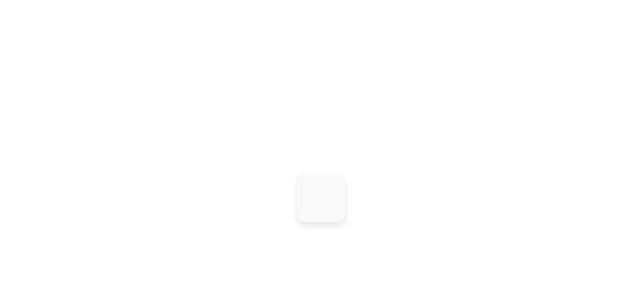
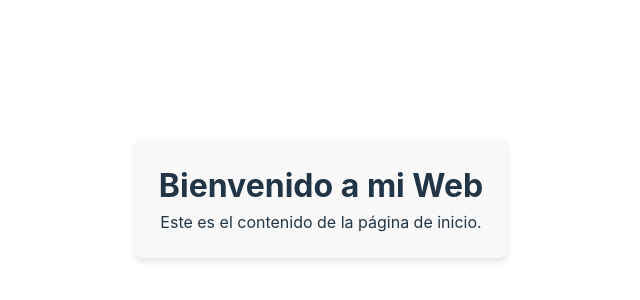
Before and after one commit to Roaham/Roaham.github.io, a SvelteKit app: page / in a window 1280 px wide. Shown: the part 202-502 px from the top of the page, without its empty margins (319-959 px from the left). Built offline with nearby package versions, Linux system fonts and the light colour scheme.

Commit message:
#	new file:   src/routes/+layout.svelte     #	modified:   src/routes/+page.svelte

```diff
--- /dev/null
+++ b/src/routes/+layout.svelte
@@ -0,0 +1,14 @@
+<script>
+  import "../app.css";
+
+  // En Svelte 5, los componentes usan $props()
+  let { children } = $props();
+</script>
+
+<div class="main-content">
+  <main class="content">
+    {#if children}
+      {@render children()}
+    {/if}
+  </main>
+</div>
--- a/src/routes/+page.svelte
+++ b/src/routes/+page.svelte
@@ -1,14 +1,7 @@
 <script>
-  import "../app.css";
-
-  // En Svelte 5, los componentes usan $props()
-  let { children } = $props();
+  // Aquí van los datos de la página
+  let titulo = "Bienvenido a mi Web";
 </script>
 
-<div class="main-content">
-  <main class="content">
-    {#if children}
-      {@render children()}
-    {/if}
-  </main>
-</div>
+<h1>{titulo}</h1>
+<p>Este es el contenido de la página de inicio.</p>
```
